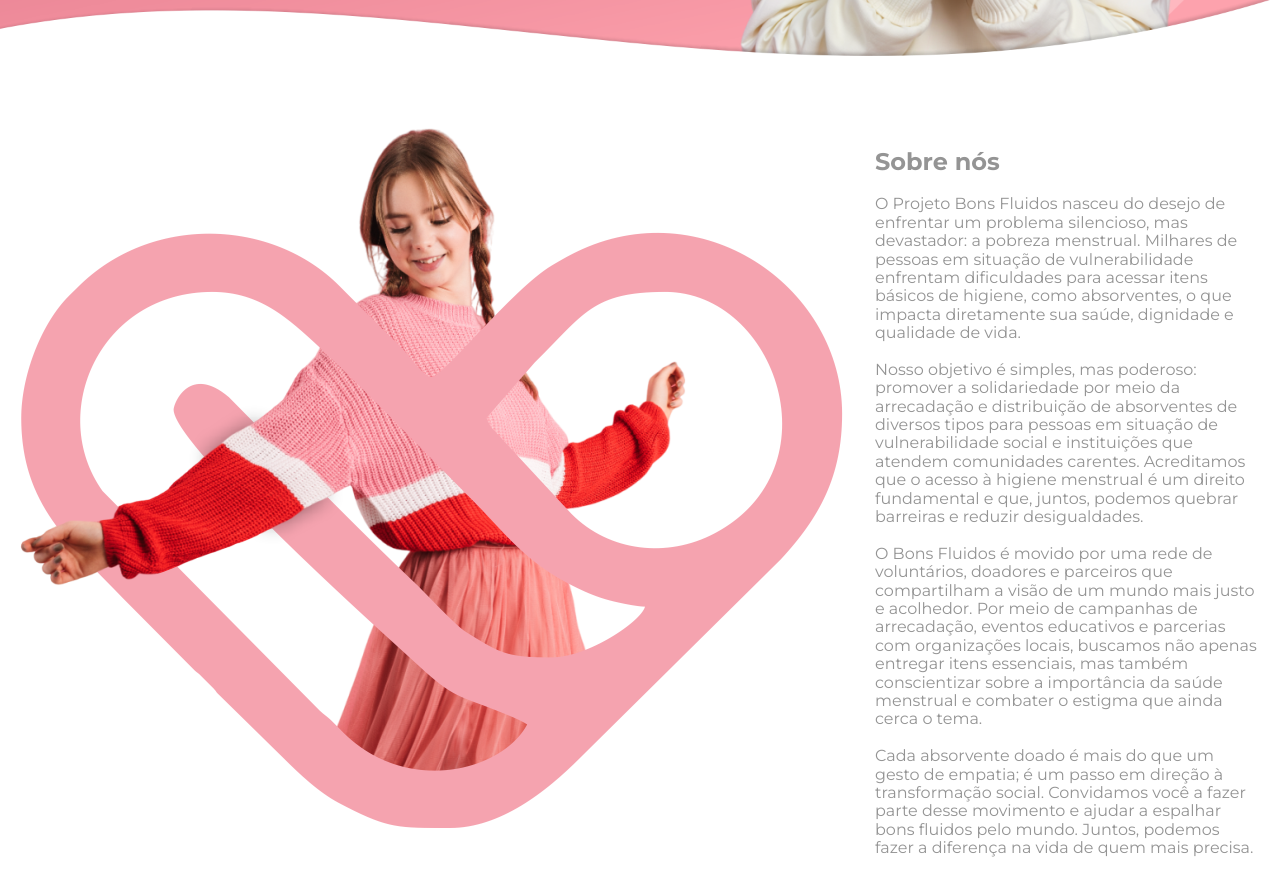
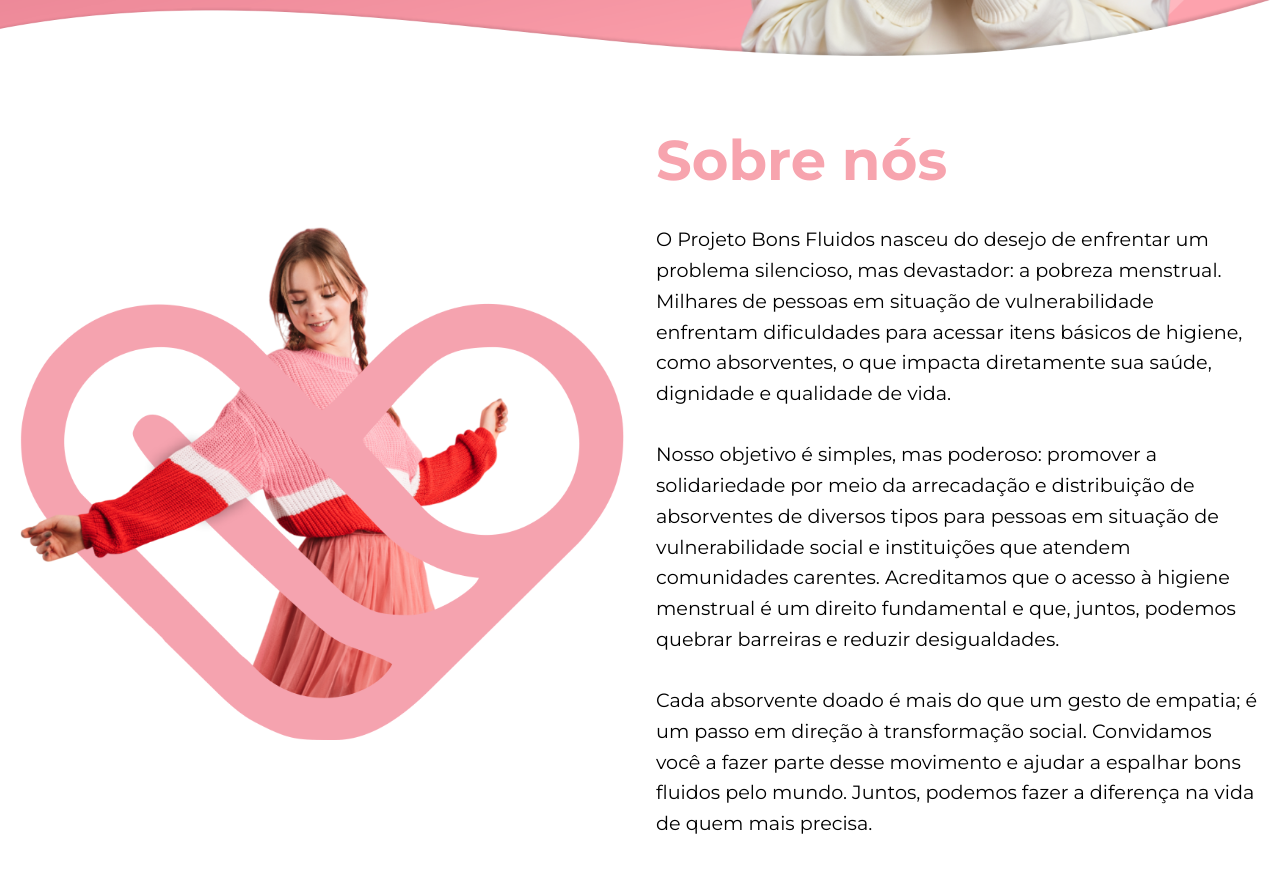
Before and after one commit to Serg-Ale/AS65A-Grupo-4-FrontEnd, a React (Vite) app: page / in a window 1280 px wide. Shown: the part 820-1716 px from the top of the page. Built offline with nearby package versions, Linux system fonts and the light colour scheme.

Commit message:
style: style plus responsiveness for the About session

```diff
--- a/src/components/About.jsx
+++ b/src/components/About.jsx
@@ -24,15 +24,6 @@ const Hero = () => {
               podemos quebrar barreiras e reduzir desigualdades.
               <br />
               <br />
-              O Bons Fluidos é movido por uma rede de voluntários, doadores e
-              parceiros que compartilham a visão de um mundo mais justo e
-              acolhedor. Por meio de campanhas de arrecadação, eventos
-              educativos e parcerias com organizações locais, buscamos não
-              apenas entregar itens essenciais, mas também conscientizar sobre a
-              importância da saúde menstrual e combater o estigma que ainda
-              cerca o tema.
-              <br />
-              <br />
               Cada absorvente doado é mais do que um gesto de empatia; é um
               passo em direção à transformação social. Convidamos você a fazer
               parte desse movimento e ajudar a espalhar bons fluidos pelo mundo.
--- a/src/scss/components/About.scss
+++ b/src/scss/components/About.scss
@@ -7,11 +7,47 @@
             grid-template-columns: repeat(2, 1fr);
             gap: 2rem;
 
+            @media all and (max-width: 999px) {
+                display: flex;
+                flex-direction: column;
+            }
+
             .image {
+                display: flex;
+                justify-content: center;
+                align-items: center;
 
+                img {
+                    width: 100%;
+                    max-width: 700px;
+                    height: auto;
+                }
             }
             .info {
+                display: flex;
+                flex-direction: column;
 
+                h2 {
+                    font-size: 3.5rem;
+                    color: var(--secondary);
+                    margin: 0;
+                    margin-bottom: 2rem;
+
+                    @media all and (max-width: 999px) {
+                        font-size: 1.8rem;
+                    }
+                }
+
+                p {
+                    color: var(--black);
+                    margin: 0;
+                    line-height: 1.6;
+                    font-size: 1.2rem;
+
+                    @media all and (max-width: 999px) {
+                        font-size: 1rem;
+                    }
+                }
             }
         }
     }
```
